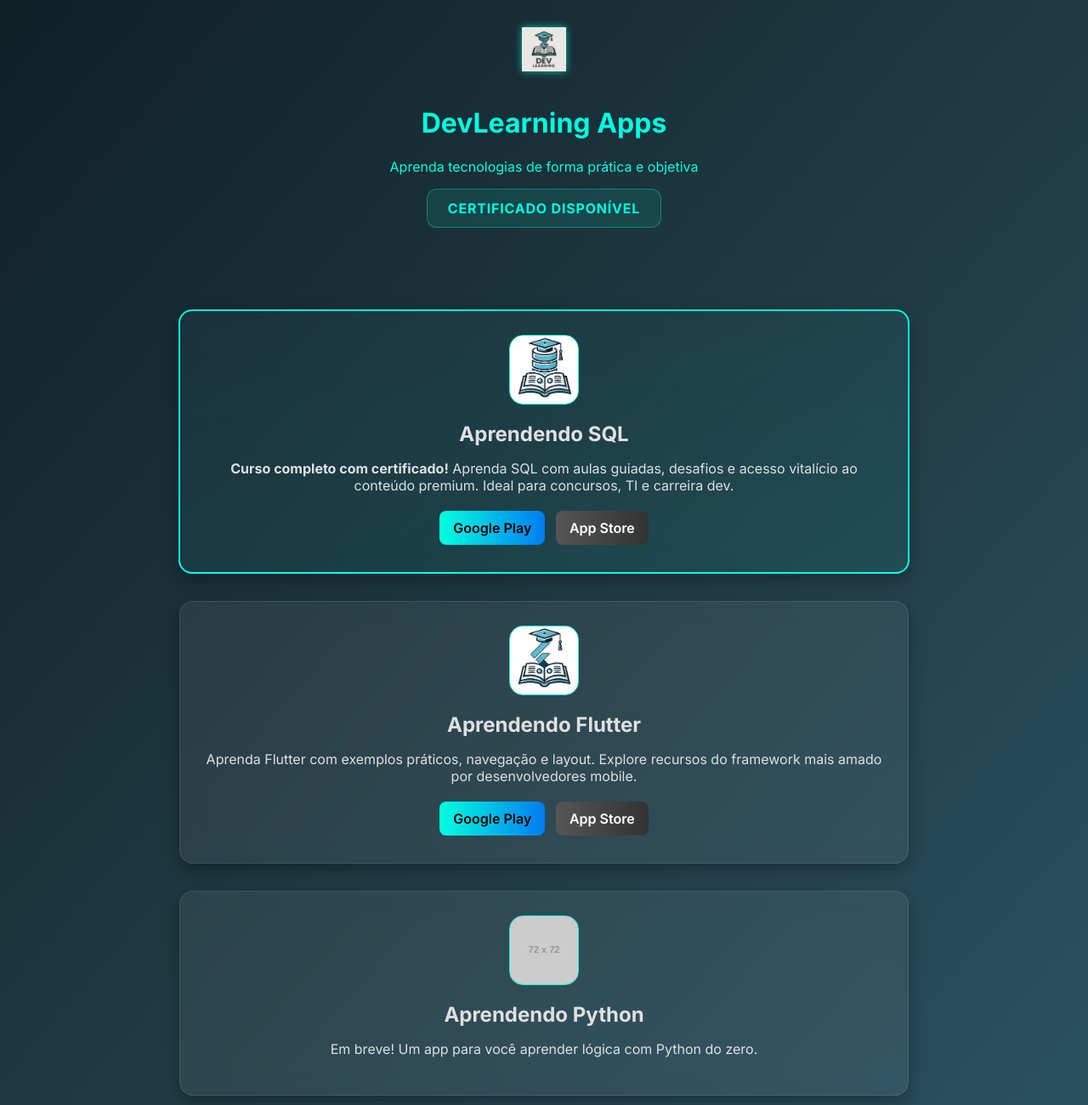
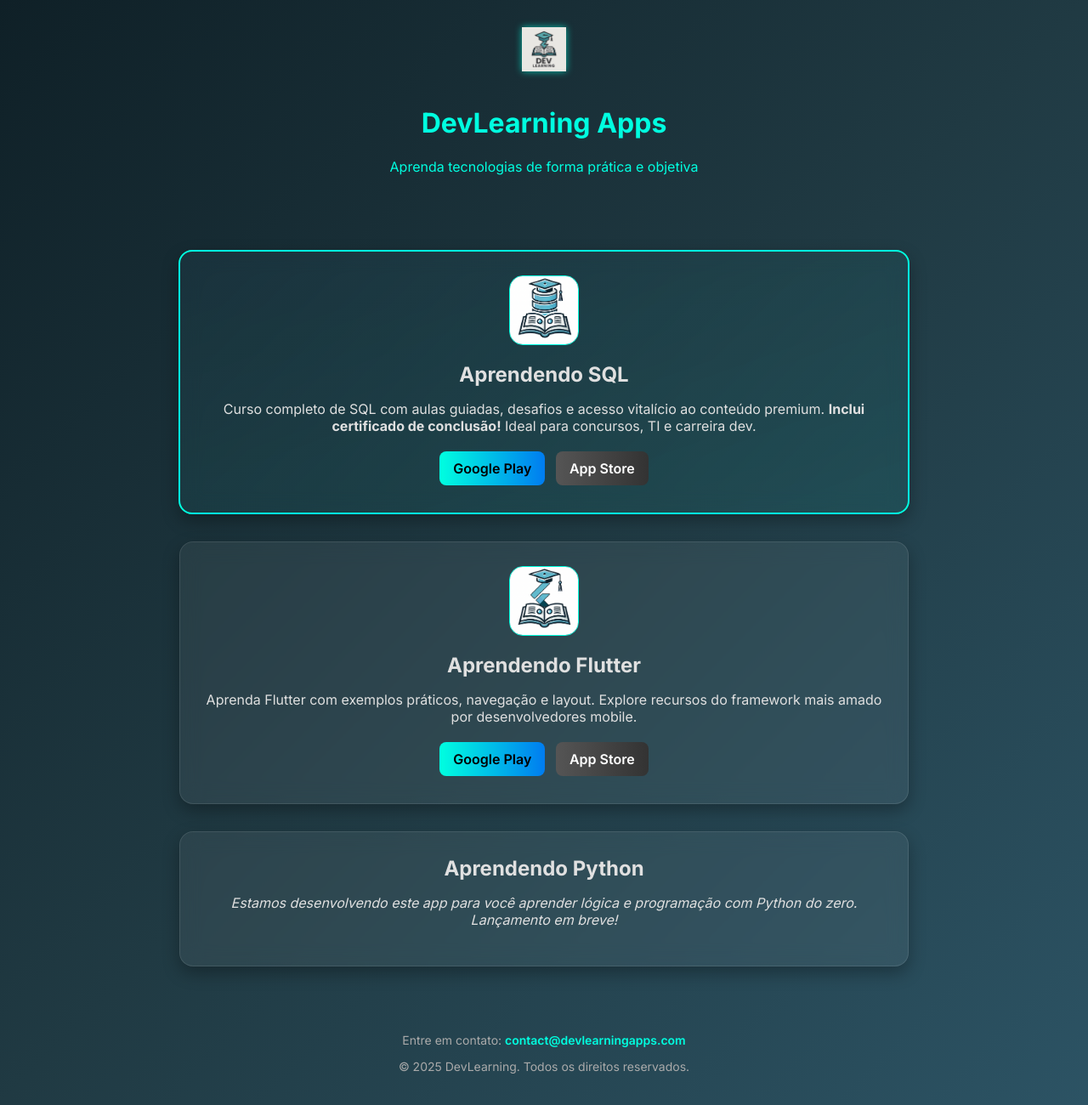
Before and after one commit to AirtonFreitas/devlearningapps.github.io, a plain HTML site: page index.html in a window 1280 px wide. Shown: the top 1300 px of the page at 85% size. Drawn offline with Linux system fonts and the light colour scheme; placeholder pictures from the web are drawn by us.

Commit message:
Update index.html

```diff
--- a/index.html
+++ b/index.html
@@ -22,18 +22,6 @@
       height: 52px;
       margin-bottom: 16px;
       filter: drop-shadow(0 0 4px #00ffe0aa);
-    }
-    .highlight {
-      background: rgba(0, 255, 224, 0.1);
-      padding: 12px 24px;
-      border: 1px solid #00ffe055;
-      border-radius: 12px;
-      display: inline-block;
-      margin-bottom: 24px;
-      color: #00ffe0;
-      font-weight: bold;
-      text-transform: uppercase;
-      letter-spacing: 0.05em;
     }
     .apps {
       display: flex;
@@ -119,14 +107,13 @@
     <img src="https://airtonfreitas.github.io/devlearningapps.github.io/dev_learning.png" alt="DevLearning Logo" class="logo" />
     <h1>DevLearning Apps</h1>
     <p>Aprenda tecnologias de forma prática e objetiva</p>
-    <div class="highlight">CERTIFICADO DISPONÍVEL</div>
   </header>
 
   <section class="apps">
     <div class="app-card highlight-sql">
       <img src="https://airtonfreitas.github.io/devlearningapps.github.io/sql.png" alt="Aprendendo SQL">
       <h2>Aprendendo SQL</h2>
-      <p><strong>Curso completo com certificado!</strong> Aprenda SQL com aulas guiadas, desafios e acesso vitalício ao conteúdo premium. Ideal para concursos, TI e carreira dev.</p>
+      <p>Curso completo de SQL com aulas guiadas, desafios e acesso vitalício ao conteúdo premium. <strong>Inclui certificado de conclusão!</strong> Ideal para concursos, TI e carreira dev.</p>
       <div class="buttons">
         <a href="https://play.google.com/store/apps/details?id=com.airtonsiq.aprendendosql" target="_blank">Google Play</a>
         <a href="https://apps.apple.com/us/app/aprendendo-sql/id6744893043" target="_blank" class="app-store">App Store</a>
@@ -144,9 +131,8 @@
     </div>
 
     <div class="app-card">
-      <img src="https://via.placeholder.com/72" alt="Aprendendo Python">
       <h2>Aprendendo Python</h2>
-      <p>Em breve! Um app para você aprender lógica com Python do zero.</p>
+      <p><em>Estamos desenvolvendo este app para você aprender lógica e programação com Python do zero. Lançamento em breve!</em></p>
     </div>
   </section>
 
```
